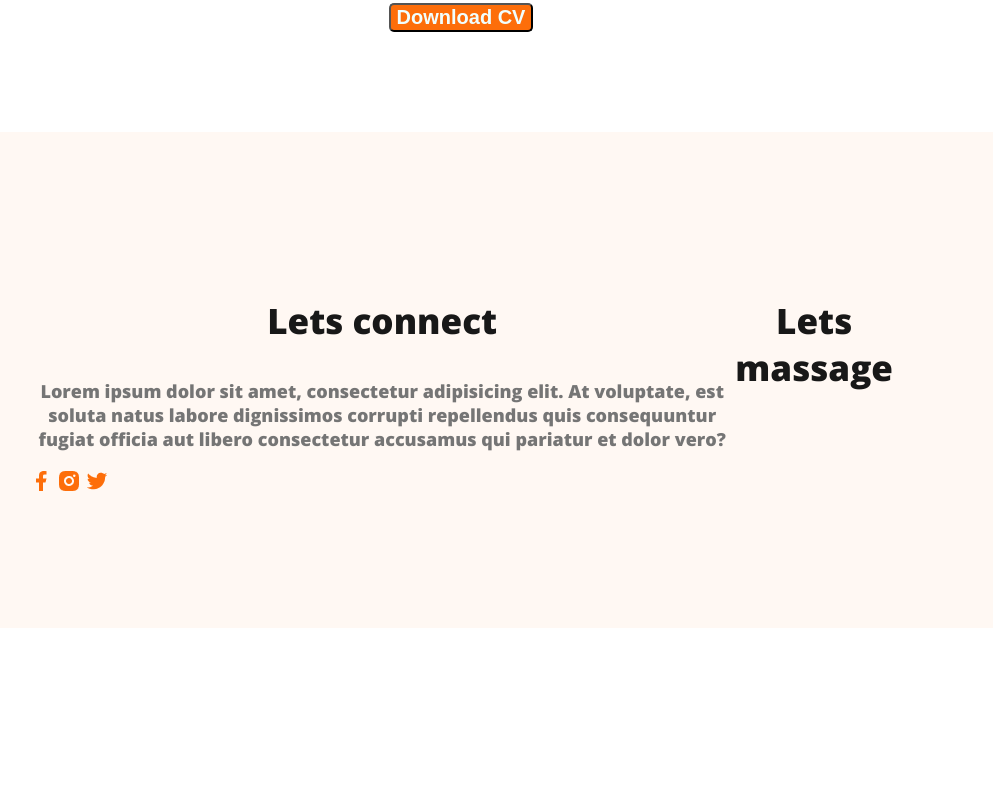
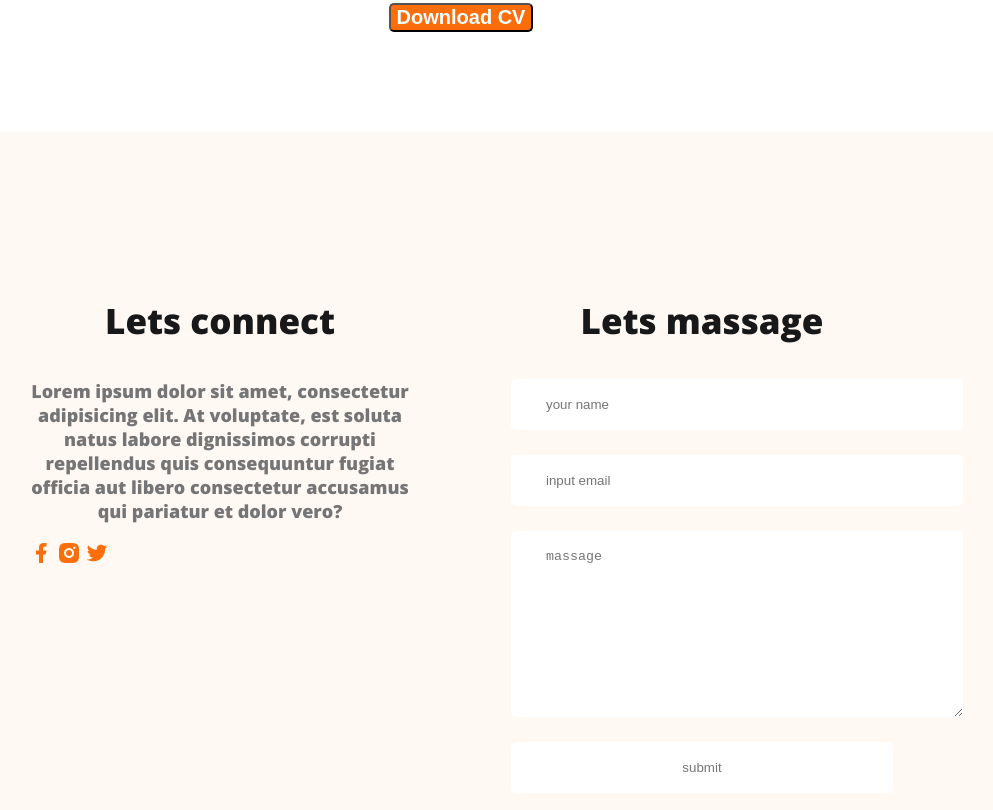
Before and after one commit to Mahadihasanrasel/web-developer-portfolio, a plain HTML site: page index.html in a window 1280 px wide. Shown: the part 2610-3420 px from the top of the page, without its empty margins (179-1172 px from the left). Before the commit the page ends 3246 px from the top, so only its background shows below. Drawn offline with nearby package versions, Linux system fonts and the light colour scheme.

Commit message:
finished contact form

```diff
--- a/index.html
+++ b/index.html
@@ -131,6 +131,12 @@
 </div>
 <div class="footer-colum">
     <h3 class="section-tittle">Lets massage</h3>
+    <form class="contact" action="">
+        <input type="text" placeholder="your name">
+        <input type="email" name="" id="" placeholder="input email">
+        <textarea name="" id="" cols="30" rows="10" placeholder="massage"></textarea>
+        <input class="btn" type="submit" value="submit">
+    </form>
 </div>
     </footer>
 </body>
--- a/styles/portfolio.css
+++ b/styles/portfolio.css
@@ -137,7 +137,21 @@ main section{
 /* footer style  */
 footer{
     display: flex;
+    gap: 100px;
     background: #FFF8F3;
     margin-top: 100px;
     padding: 130px 200px;
 }
+.footer-colum{
+    width: 50%;
+}
+.contact input, textarea{
+    display: block;
+    margin-bottom: 25px;
+    padding: 18px 35px;
+    color: #757575;
+    border-radius: 5px;
+    background: #FFF;
+    border: 0;
+    width: 100%;
+}
```
